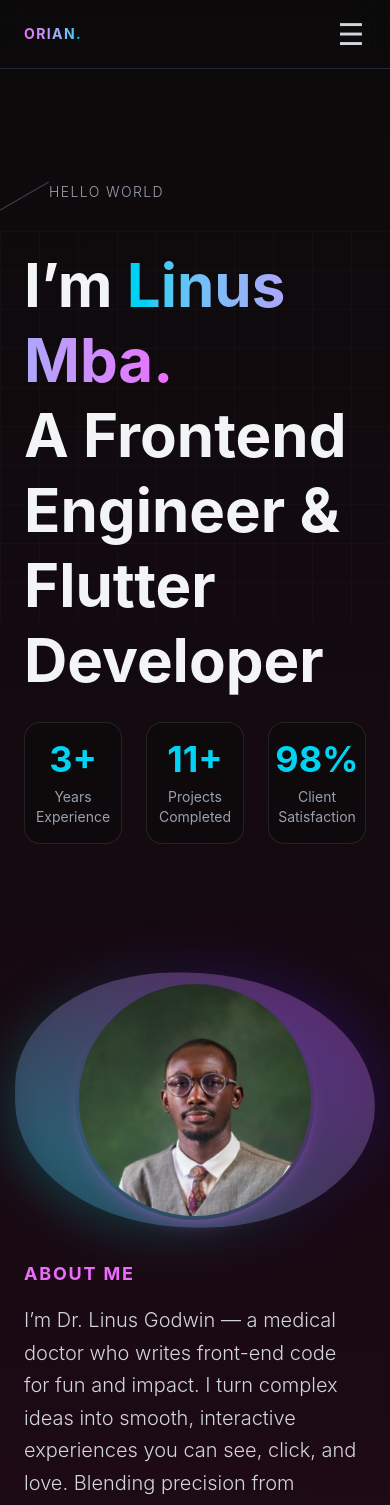
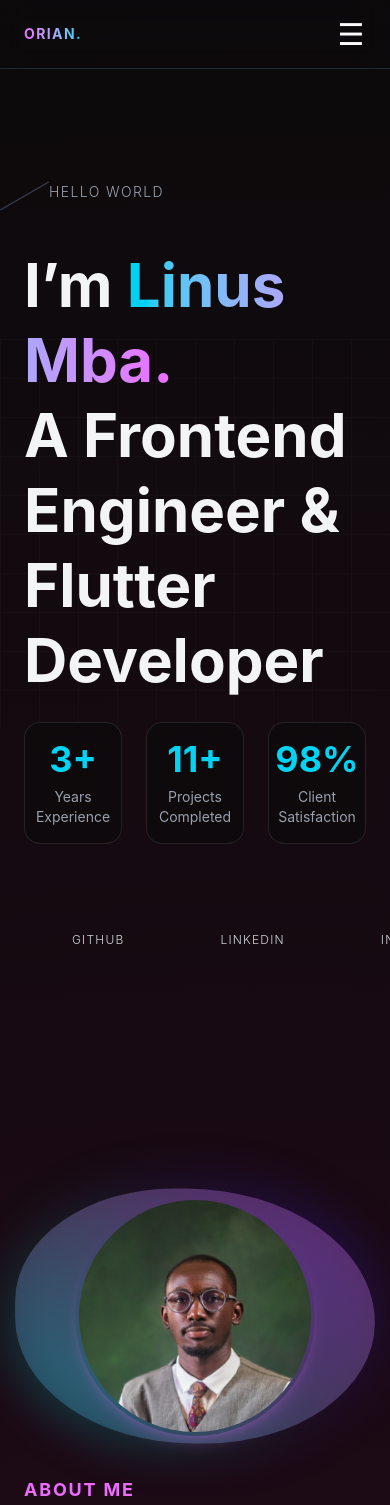
Before and after one commit to Godwinlinus/oriansportfolio.com, a React (Vite) app: page / in a window 390 px wide. Shown: the top 1505 px of the page. Built offline with nearby package versions, Linux system fonts and the light colour scheme.

Commit message:
eedit responsiveness

```diff
--- a/index.html
+++ b/index.html
@@ -2,6 +2,7 @@
 <html lang="en">
   <head>
     <meta charset="UTF-8" />
+    <link rel="icon" type="image/svg" href="/favicon.svg" />
     <meta name="viewport" content="width=device-width, initial-scale=1.0" />
     <title>Orian</title>
   </head>
--- a/src/App.css
+++ /dev/null
@@ -1,44 +0,0 @@
-@import "tailwindcss";
-
-#root {
-  max-width: 1280px;
-  margin: 0 auto;
-  padding: 2rem;
-  text-align: center;
-}
-
-.logo {
-  height: 6em;
-  padding: 1.5em;
-  will-change: filter;
-  transition: filter 300ms;
-}
-.logo:hover {
-  filter: drop-shadow(0 0 2em #646cffaa);
-}
-.logo.react:hover {
-  filter: drop-shadow(0 0 2em #61dafbaa);
-}
-
-@keyframes logo-spin {
-  from {
-    transform: rotate(0deg);
-  }
-  to {
-    transform: rotate(360deg);
-  }
-}
-
-@media (prefers-reduced-motion: no-preference) {
-  a:nth-of-type(2) .logo {
-    animation: logo-spin infinite 20s linear;
-  }
-}
-
-.card {
-  padding: 2em;
-}
-
-.read-the-docs {
-  color: #888;
-}
--- a/src/components/Hero.jsx
+++ b/src/components/Hero.jsx
@@ -76,13 +76,13 @@ export default function Hero() {
       </div>
 
       {/* Main content */}
-      <div className="w-full flex justify-between items-center text-left z-10">
-        <div className="flex flex-col">
+      <div className="w-full md:flex flex-row justify-between items-center text-left z-10">
+        <div className="flex flex-col mb-20 md:mb-0">
           <motion.h1
             initial={{ opacity: 0, y: 30 }}
             animate={{ opacity: 1, y: 0 }}
             transition={{ duration: 0.8 }}
-            className="text-6xl md:text-6xl lg:text-8xl font-bold leading-tight text-gray-100 mb-4"
+            className="text-6xl md:text-8xl lg:text-8xl font-bold leading-tight text-gray-100 mb-4"
           >
             <div className="flex gap-6 items-center font-light mb-6">
               <motion.div
@@ -134,19 +134,19 @@ export default function Hero() {
           initial={{ opacity: 0, y: -40 }}
           animate={{ opacity: 1, y: 0 }}
           transition={{ duration: 1 }}
-          className="text-xs tracking-widest font-light hidden md:flex flex-col items-center z-20"
+          className="text-xs tracking-widest font-light md:flex flex-col items-center z-20"
         >
           {Object.entries(socials).map(([platform, url]) => (
             <a
               key={platform}
               href={url}
               target="_blank"
-              className="py-12 rotate-270 text-gray-300 hover:text-cyan-400 transition"
+              className="py-20 px-12 md:px-0 rotate-270 text-gray-300 hover:text-cyan-400 transition"
             >
               {platform}
             </a>
           ))}
-          <div className="w-[1px] h-24 bg-gray-700 mt-2" />
+          <div className="w-[0px] h-0 md:w-[1px] h-28 bg-gray-700 mt-2" />
         </motion.div>
       </div>
     </section>
--- a/src/components/Navbar.jsx
+++ b/src/components/Navbar.jsx
@@ -48,7 +48,7 @@ export default function Navbar() {
 
         {/* Mobile Menu Button */}
         <button
-          className="text-3xl md:hidden text-gray-300 hover:text-blue-400"
+          className="text-3xl md:hidden hover:text-blue-400"
           onClick={() => setIsOpen(!isOpen)}
         >
           ☰
```
Also changed, not shown: public/favicon.svg (added).
